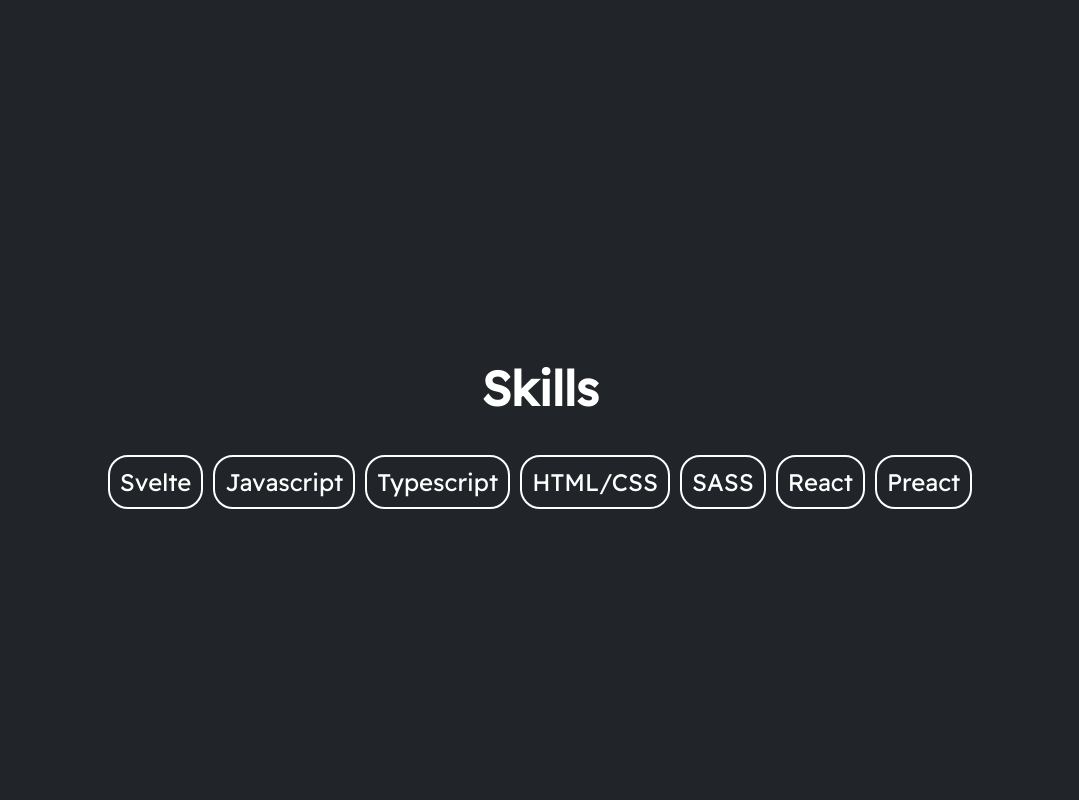
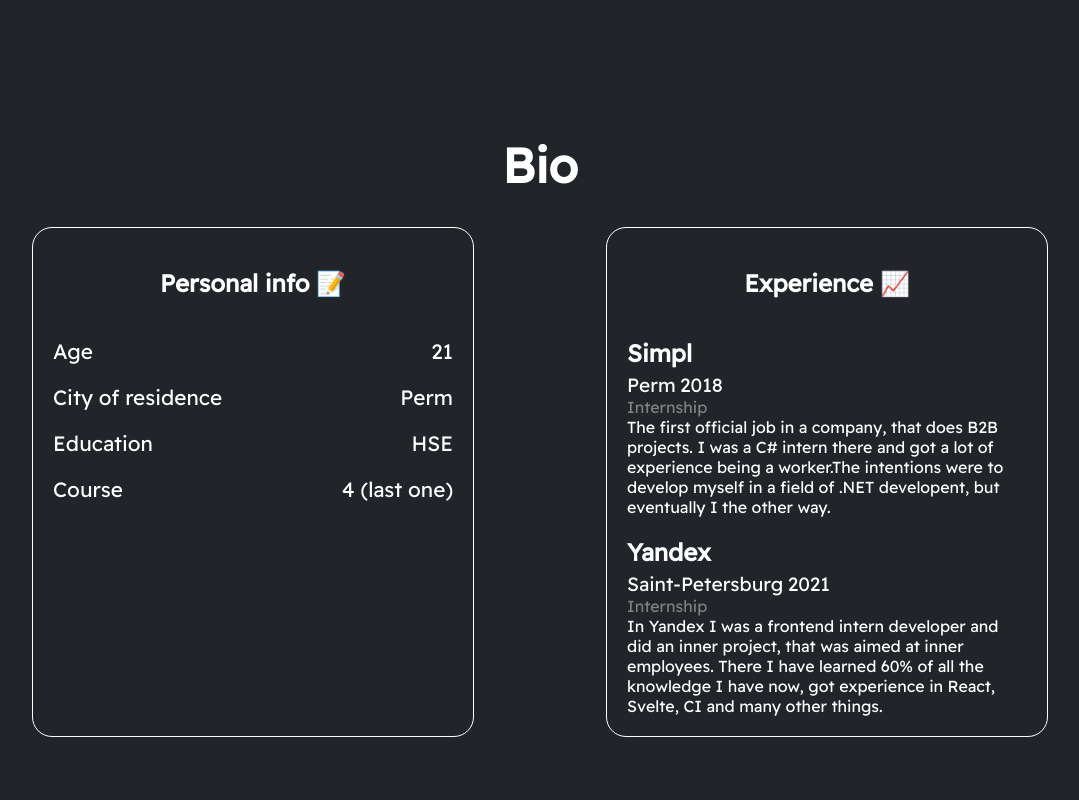
Before and after one commit to Marshall200900/resume-page-svelte, a Svelte app: page / in a window 1280 px wide. Shown: the part 780-1580 px from the top of the page, without its empty margins (100-1179 px from the left). Built offline with nearby package versions, Linux system fonts and the light colour scheme.

Commit message:
feat: added structure of web-page and filled bio

```diff
--- a/src/App.svelte
+++ b/src/App.svelte
@@ -1,6 +1,9 @@
 <script lang="ts">
     import Topbar from './components/Topbar.svelte';
+    import Bio from './pages/Bio.svelte';
+    import ContactPage from './pages/ContactPage.svelte';
     import FrontPage from './pages/FrontPage.svelte';
+    import Projects from './pages/Projects.svelte';
     import Skills from './pages/Skills.svelte';
 
     $: whiteTheme = false;
@@ -29,4 +32,7 @@
 </style>
 <Topbar whiteTheme={whiteTheme} setWhiteTheme={setWhiteTheme} />
 <FrontPage whiteTheme={whiteTheme} />
+<Bio whiteTheme={whiteTheme} />
 <Skills whiteTheme={whiteTheme} />
+<Projects whiteTheme={whiteTheme} />
+<ContactPage whiteTheme={whiteTheme} />
--- a/src/components/Topbar.svelte
+++ b/src/components/Topbar.svelte
@@ -1,11 +1,10 @@
 <script lang="ts">
-    import { afterUpdate } from 'svelte';
     export let whiteTheme: boolean;
     export let setWhiteTheme;
 </script>
 <style>
     div {
-        position: fixed;
+        position: absolute;
         right: 20px;
         top: 20px;
         font-size: 1.2rem;
--- /dev/null
+++ b/src/pages/Bio.svelte
@@ -0,0 +1,101 @@
+<script lang="ts">
+    export let whiteTheme: boolean;
+    let personalInfo = [
+        {name: 'Age', value: '21'},
+        {name: 'City of residence', value: 'Perm'},
+        {name: 'Education', value: 'HSE'},
+        {name: 'Course', value: '4 (last one)'},
+    ];
+    let jobs = [
+        {title: 'Simpl', city: 'Perm', type: 'Internship', year: '2018'
+        , description: 'The first official job in a company, that does B2B projects. ' +
+        'I was a C# intern there and got a lot of experience being a worker.' +
+        'The intentions were to develop myself in a field of .NET developent, but eventually I the other way.'},
+        {title: 'Yandex', city: 'Saint-Petersburg', type: 'Internship', year: '2021'
+        , description: 'In Yandex I was a frontend intern developer and did an inner project, that was ' +
+        'aimed at inner employees. There I have learned 60% of all the knowledge I have now, got experience in ' +
+        'React, Svelte, CI and many other things.'}
+    ];
+</script>
+
+<style>
+    .Bio {
+        color: white;
+        height: 100vh;
+        display: flex;
+        flex-direction: column;
+        align-items: center;
+        justify-content: center;
+    }
+    h1 {
+        font-size: min(3rem, 10vw);
+        color: white;
+    }
+    .Rows {
+        display: flex;
+        width: 100%;
+        flex-direction: row;
+        justify-content: space-evenly;
+        flex-wrap: wrap;
+        row-gap: 50px;
+    }
+    .Row {
+        flex: 0 1 400px;
+        display: flex;
+        flex-direction: column;
+        border: 1px solid white;
+        border-radius: 20px;
+        padding: 20px;
+    }
+    .Row h2 {
+        align-self: center;
+    }
+    .fact {
+        display: flex;
+        justify-content: space-between;
+        margin-top: 20px;
+    }
+    .fact span {
+        font-size: 1.3rem;
+    }
+    .JobExperience h3 {
+        margin-top: 20px;
+        margin-bottom: 5px;
+        font-size: 1.5rem;
+
+    }
+    .JobExperience .CityYear span {
+        font-size: 1.2rem;
+    }
+    .JobExperience .Type {
+        filter: brightness(0.5);
+    }
+</style>
+<div class="Bio">
+    <h1>Bio</h1>
+    <div class="Rows">
+        <div class="Row PersonalInfo">
+            <h2>Personal info 📝</h2>
+            {#each personalInfo as fact}
+                <div class="fact">
+                    <span>{fact.name}</span>
+                    <span>{fact.value}</span>
+                </div>
+            {/each}
+        </div>
+        <div class="Row Jobs">
+            <h2>Experience 📈</h2>
+            {#each jobs as job, i}
+                <div class="JobExperience">
+                    <h3>{job.title}</h3>
+                    <div class="CityYear">
+                        <span>{job.city}</span>
+                        <span>{job.year}</span>
+                    </div>
+                    <div class="Type">{job.type}</div>
+                    <span>{job.description}</span>
+                </div>
+            {/each}
+        </div>
+    </div>
+</div>
--- /dev/null
+++ b/src/pages/ContactPage.svelte
@@ -0,0 +1,20 @@
+<script lang="ts">
+    export let whiteTheme: boolean;
+</script>
+
+<style>
+    .ContactPage {
+        height: 100vh;
+        display: flex;
+        flex-direction: column;
+        align-items: center;
+        justify-content: center;
+    }
+    h1 {
+        font-size: min(3rem, 10vw);
+        color: white;
+    }
+</style>
+<div class="ContactPage">
+    <h1>Contact me</h1>
+</div>
--- a/src/pages/FrontPage.svelte
+++ b/src/pages/FrontPage.svelte
@@ -62,7 +62,7 @@
 
     }
     h1 {
-        font-size: 3rem;
+        font-size: min(10vw, 3rem);
     }
     h1.Cursor {
         border-right: 1px solid white;
--- /dev/null
+++ b/src/pages/Projects.svelte
@@ -0,0 +1,20 @@
+<script lang="ts">
+    export let whiteTheme: boolean;
+</script>
+
+<style>
+    .Projects {
+        height: 100vh;
+        display: flex;
+        flex-direction: column;
+        align-items: center;
+        justify-content: center;
+    }
+    h1 {
+        font-size: min(3rem, 10vw);
+        color: white;
+    }
+</style>
+<div class="Projects">
+    <h1>Projects</h1>
+</div>
--- a/src/pages/Skills.svelte
+++ b/src/pages/Skills.svelte
@@ -27,7 +27,7 @@
     h1 {
         color: white;
         transition: color 800ms ease;
-        font-size: 3rem;
+        font-size: min(10vw, 3rem);
     }
     .white h1 {
         color: black;
```
